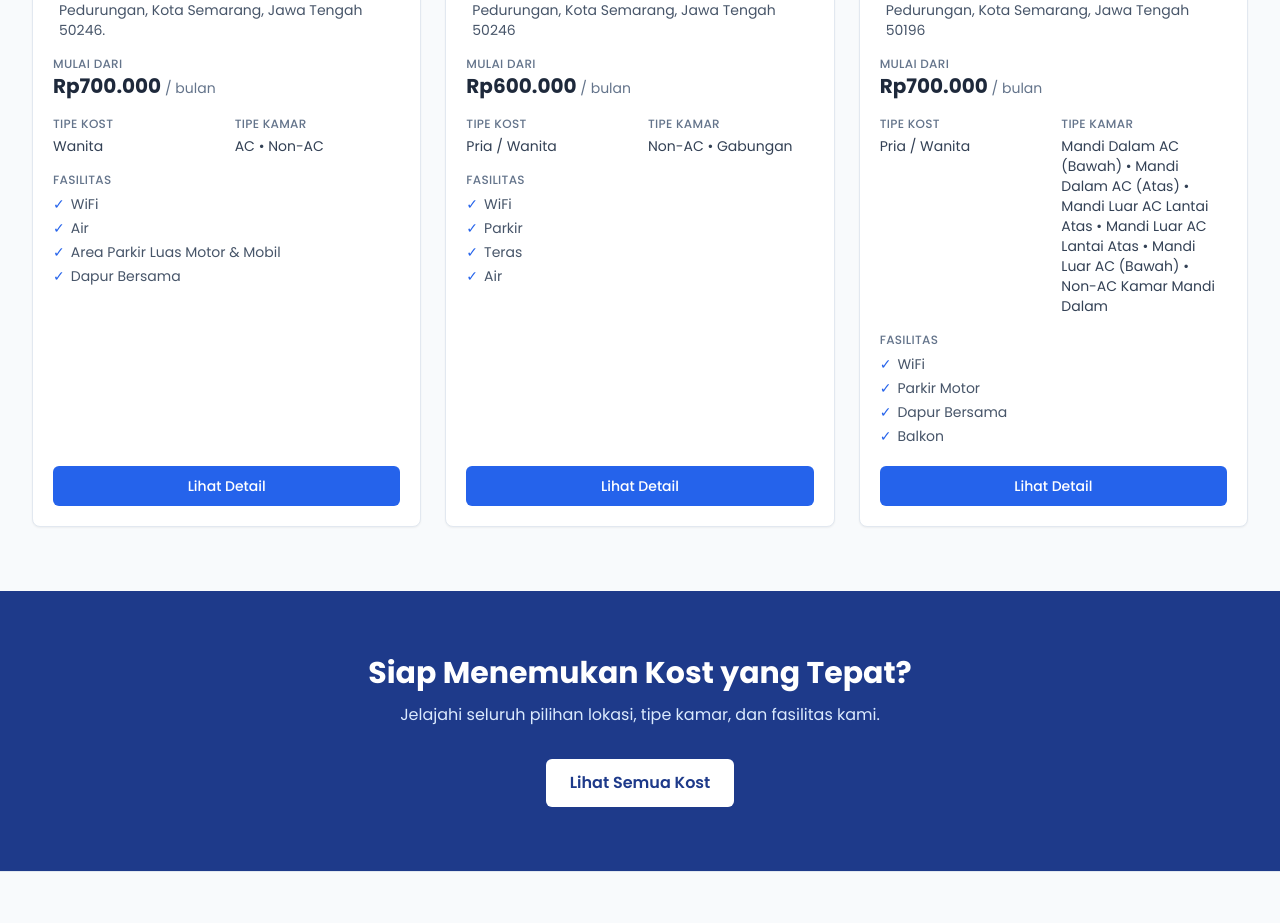
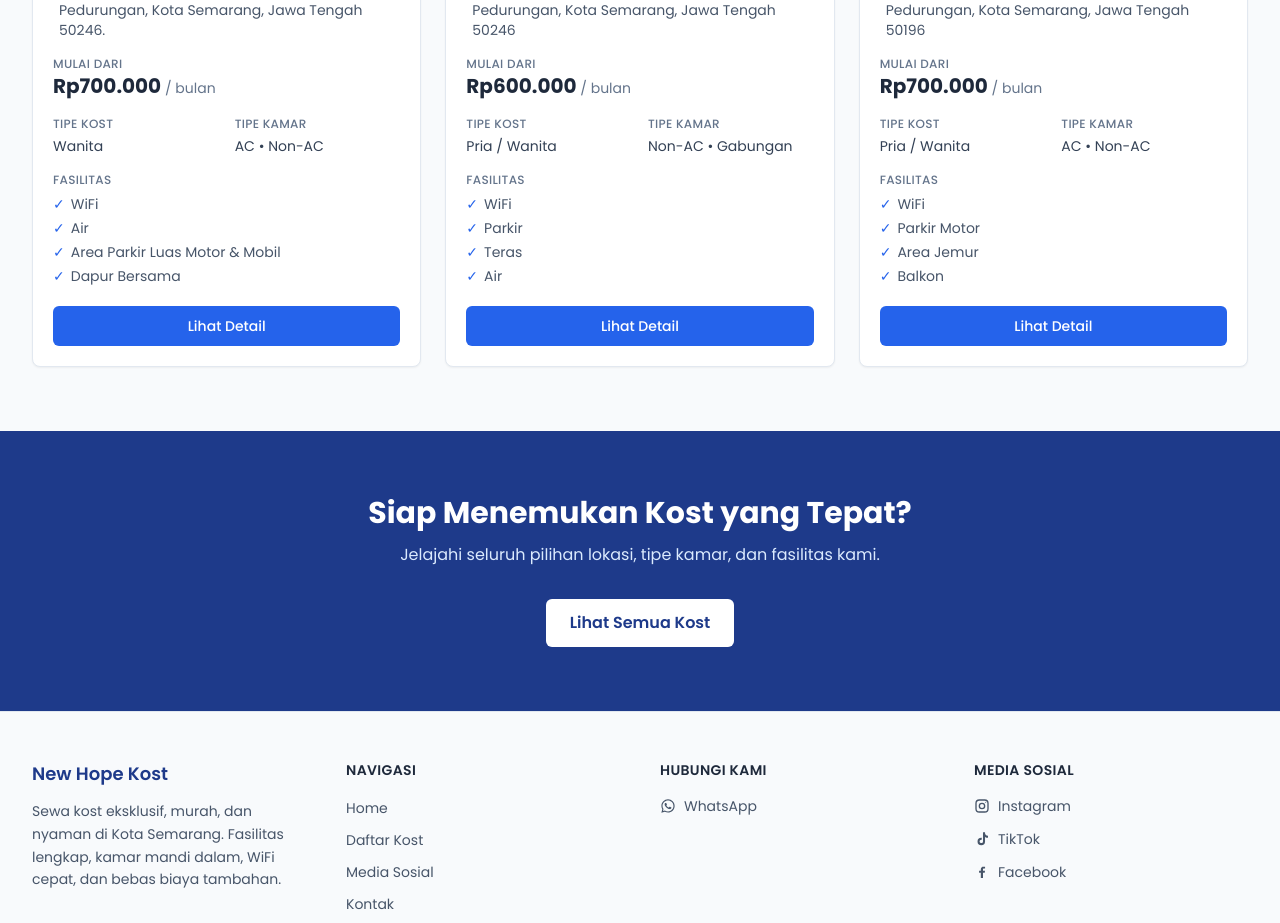
Before and after one commit to syarif32/newhopekost, a Next.js app: page / in a window 1280 px wide. Shown: the part 1420-2343 px from the top of the page. Built offline with nearby package versions, Linux system fonts and the light colour scheme.

Commit message:
update data

```diff
--- a/components/kost/KostCard.tsx
+++ b/components/kost/KostCard.tsx
@@ -9,12 +9,23 @@ interface KostCardProps {
 
 const MAX_FEATURED_FACILITIES = 4;
 
-
 export default function KostCard({ kost }: KostCardProps) {
   const startingPrice = getStartingPrice(kost);
-  const roomTypeNames = kost.tipeKamar
-    .map((kamar) => kamar.nama.replace(/^Kamar\s+/i, ""))
-    .join(" • ");
+
+  // LOGIKA BARU: Merangkum tipe kamar menjadi "AC" atau "Non-AC"
+  const roomCategories = new Set<string>();
+  kost.tipeKamar.forEach((kamar) => {
+    const nameLower = kamar.nama.toLowerCase();
+    if (nameLower.includes("non-ac") || nameLower.includes("non ac")) {
+      roomCategories.add("Non-AC");
+    } else if (nameLower.includes("ac")) {
+      roomCategories.add("AC");
+    } else {
+      roomCategories.add(kamar.nama.replace(/^Kamar\s+/i, ""));
+    }
+  });
+  const roomTypeNames = Array.from(roomCategories).join(" • ");
+
   const featuredFacilities = kost.fasilitasUmum.slice(
     0,
     MAX_FEATURED_FACILITIES
@@ -64,7 +75,8 @@ export default function KostCard({ kost }: KostCardProps) {
             <p className="text-xs font-medium uppercase tracking-wide text-slate-500">
               Tipe Kamar
             </p>
-            <p className="mt-1 text-sm text-slate-700">{roomTypeNames}</p>
+            {/* Ditambahkan class line-clamp-2 agar teks super panjang otomatis dipotong rapi */}
+            <p className="mt-1 text-sm text-slate-700 line-clamp-2">{roomTypeNames}</p>
           </div>
         </div>
 
--- a/data/kostData.ts
+++ b/data/kostData.ts
@@ -177,7 +177,7 @@ export const kostData: Kost[] = [
     fasilitasUmum: [
       "WiFi",
       "Parkir Motor",
-      "Dapur Bersama",
+      "Area Jemur",
       "Balkon",
       "Area Diskusi",
       "CCTV",
@@ -222,6 +222,13 @@ export const kostData: Kost[] = [
           "/images/kost-3/fasilitas/image.png",
           "/images/kost-3/fasilitas/toilet.png",
           "/images/kost-3/fasilitas/image.png",
+        ],
+      },
+      {
+        nama: "Area Jemur",
+        foto: [
+          "/images/kost-3/fasilitas/jemur.png",
+
         ],
       },
     ],
```
Also changed, not shown: app/icon.png (added), 1 other file (tests, documents, lock files or other folders).
